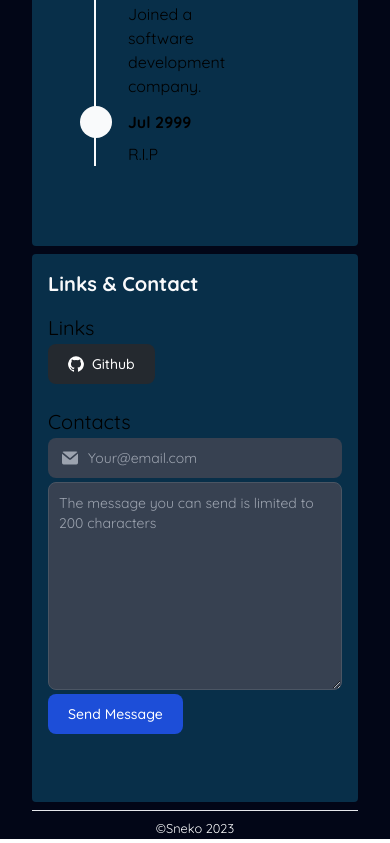
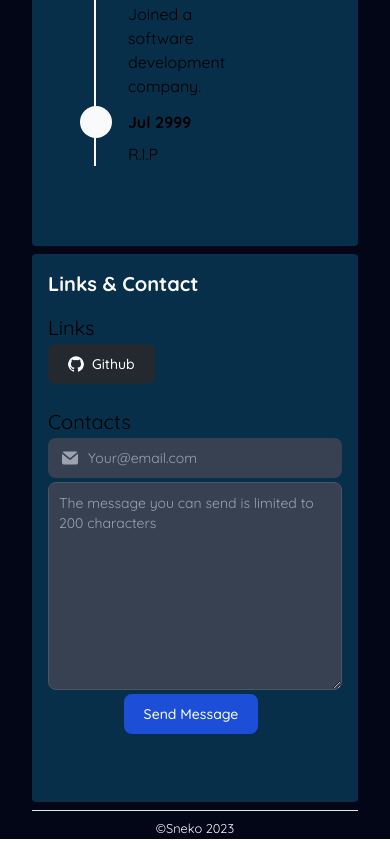
Before and after one commit to superneko160/mysite, a Next.js app in the folder src/: page / in a window 390 px wide. Shown: the part 1019-1862 px from the top of the page. Built offline with nearby package versions, Linux system fonts and the light colour scheme.

Commit message:
Component Modification.

```diff
--- a/src/src/app/components/contact.tsx
+++ b/src/src/app/components/contact.tsx
@@ -81,7 +81,7 @@
             onChange={handleChange}
           />
         </div>
-        <div className="mb-1">
+        <div className="flex mb-1 justify-center sm:justify-start">
           <Button text={"Send Message"} />
         </div>
       </form>
--- a/src/src/app/components/overview.tsx
+++ b/src/src/app/components/overview.tsx
@@ -9,7 +9,9 @@
         <div className="mb-8">
           <div className="text-gray-50 font-bold text-xl mb-2">Overview</div>
           <div className="sm:flex flex-none justify-center items-center gap-2 mt-3">
-            <ProfilePicture />
+            <div className="flex justify-center items-center">
+              <ProfilePicture />
+            </div>
             <p className="text-gray-50 text-base">{content}</p>
           </div>
         </div>
--- a/src/src/app/components/profilePicture.tsx
+++ b/src/src/app/components/profilePicture.tsx
@@ -2,7 +2,7 @@
 
 export default function ProfilePicture() {
   return (
-    <div className="flex justify-center items-center">
+    <>
       <Image
         src="/profile_picture.png"
         alt="Profile picture"
@@ -10,6 +10,6 @@
         height={200}
         className="rounded-full"
       />
-    </div>
+    </>
   );
 }
```
